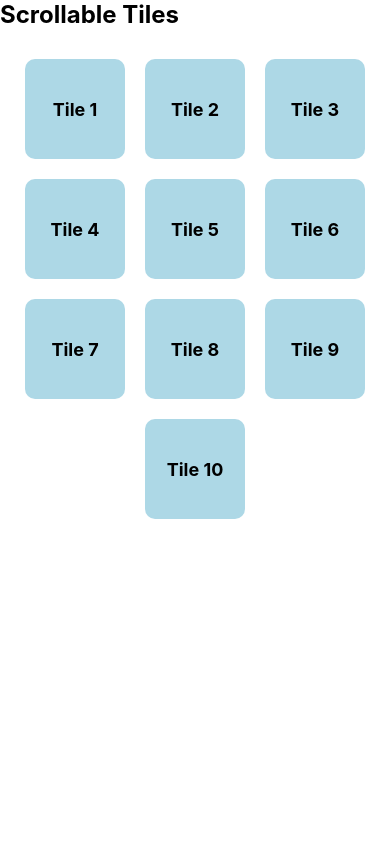
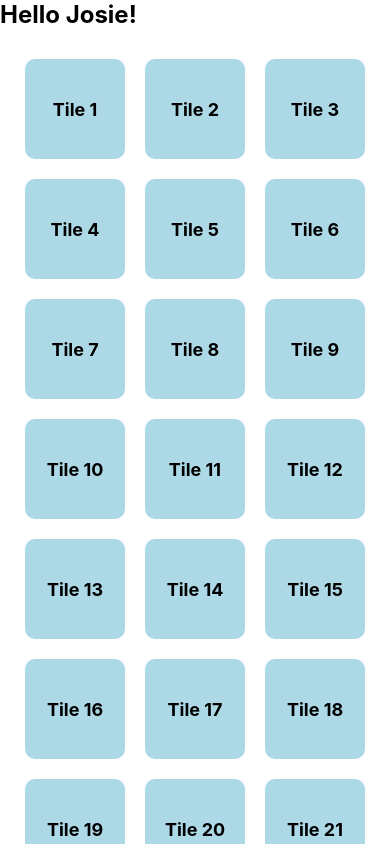
Before and after one commit to vinrei/fodmap, a React Native app: screen / in a window 390 px wide. Built offline with nearby package versions, Linux system fonts and the light colour scheme.

Commit message:
tiles generating and scrolling on mobile

```diff
--- a/App.js
+++ b/App.js
@@ -1,11 +1,31 @@
-import { StyleSheet, Text, View, ScrollView } from 'react-native';
+import { StyleSheet, Text, View, ScrollView, SafeAreaView, Platform, StatusBar } from 'react-native';
+
+// const foods = []
+
+const foods = Array.from({ length: 30 }, (_, index) => index + 1);
+
+// const items = [];
+// for (let i = 1; i <= 30; i++) {
+//   items.push(i);
+// }
+
+const FodmapTile = (props) => {
+  return (
+    <View style={styles.tile} key={props.number}>
+      <Text style={styles.tileText}>Tile {props.number}</Text>
+    </View>
+  )
+}
 
 export default function App() {
   return (
-    <ScrollView style={styles.container}>
-        <Text style={styles.heading}>Scrollable Tiles</Text>
+    <SafeAreaView style={styles.container}>
+      <ScrollView>
+        <Text style={styles.heading}>Hello Josie!</Text>
         <View style={styles.elementsContainer} >
-          <View style={styles.tile}>
+          {foods.map((num) => (<FodmapTile number={num} key={num}/>))}
+          {/* <FodmapTile number={3} /> */}
+          {/* <View style={styles.tile}>
             <Text style={styles.tileText}>Tile 1</Text>
           </View>
           <View style={styles.tile}>
@@ -34,9 +54,10 @@ export default function App() {
           </View>
           <View style={styles.tile}>
             <Text style={styles.tileText}>Tile 10</Text>
-          </View>
+          </View> */}
       </View>
-    </ScrollView>
+      </ScrollView>
+    </SafeAreaView>
   );
 }
 
@@ -44,6 +65,9 @@ const styles = StyleSheet.create({
   container: {
     flex: 1,
     backgroundColor: '#fff',
+    alignItems: 'center',
+    height: 'fit-content',
+    paddingTop:  Platform.OS === 'android' ? StatusBar.currentHeight : 0, // Add padding for Android status bar
 
   },
   elementsContainer: {
```
